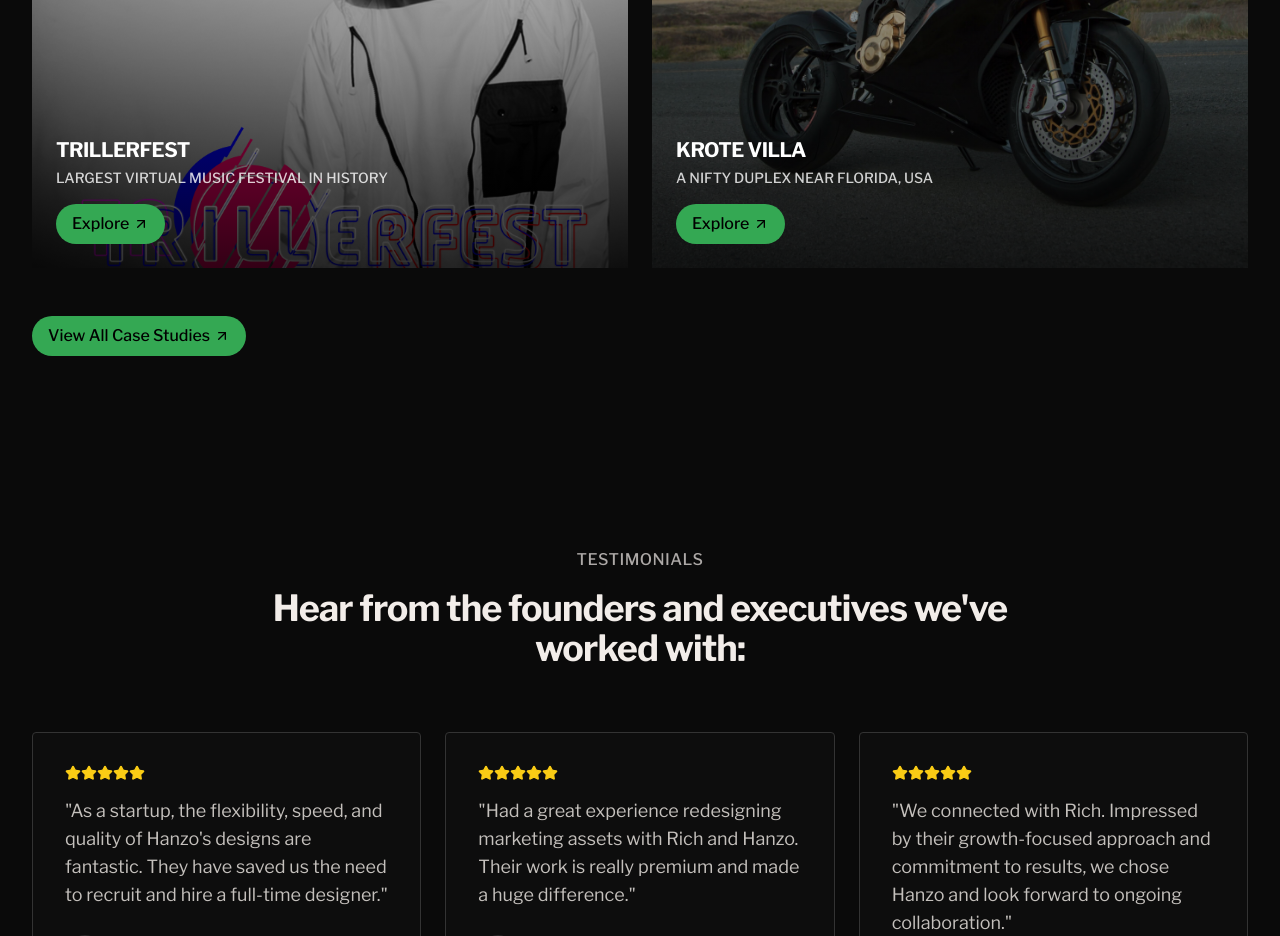
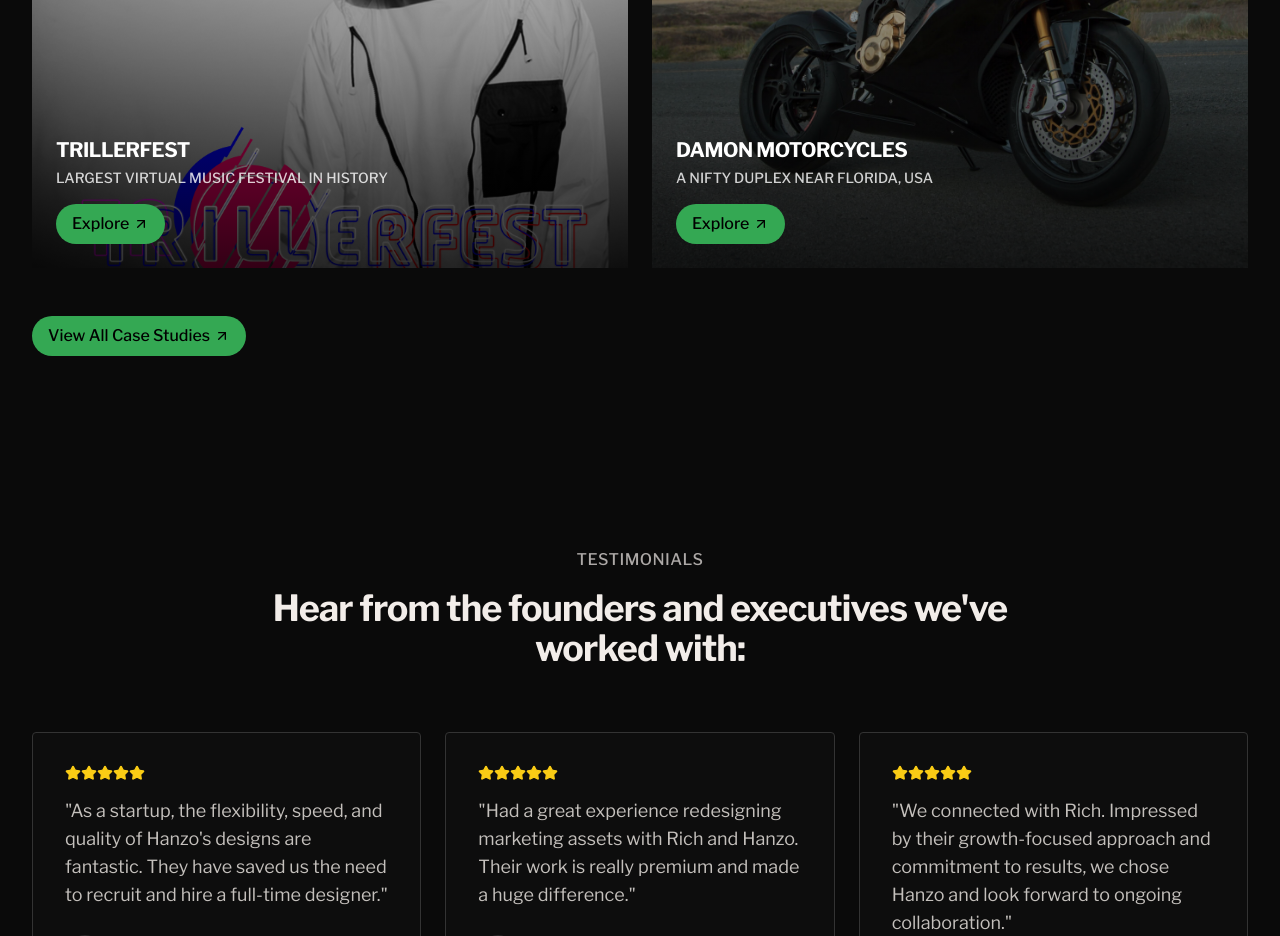
Before and after one commit to hanzoai/agency, a React (Vite) app: page / in a window 1280 px wide. Shown: the part 2880-3816 px from the top of the page. Built offline with nearby package versions, Linux system fonts and the light colour scheme.

Commit message:
Update heading text
Updates the heading text to say "Damon Motorcycles".

```diff
--- a/src/components/CaseStudy.tsx
+++ b/src/components/CaseStudy.tsx
@@ -39,7 +39,7 @@ const CaseStudy = () => {
               className="w-full h-full object-cover"
             />
             <div className="absolute inset-0 bg-gradient-to-t from-black/80 to-transparent flex flex-col justify-end p-6">
-              <h3 className="text-xl font-bold text-white uppercase">KROTE VILLA</h3>
+              <h3 className="text-xl font-bold text-white uppercase">DAMON MOTORCYCLES</h3>
               <p className="text-white/80 mt-1 text-sm uppercase font-medium">A NIFTY DUPLEX NEAR FLORIDA, USA</p>
               <button className="mt-4 lets-talk-btn w-fit">
                 Explore
```
